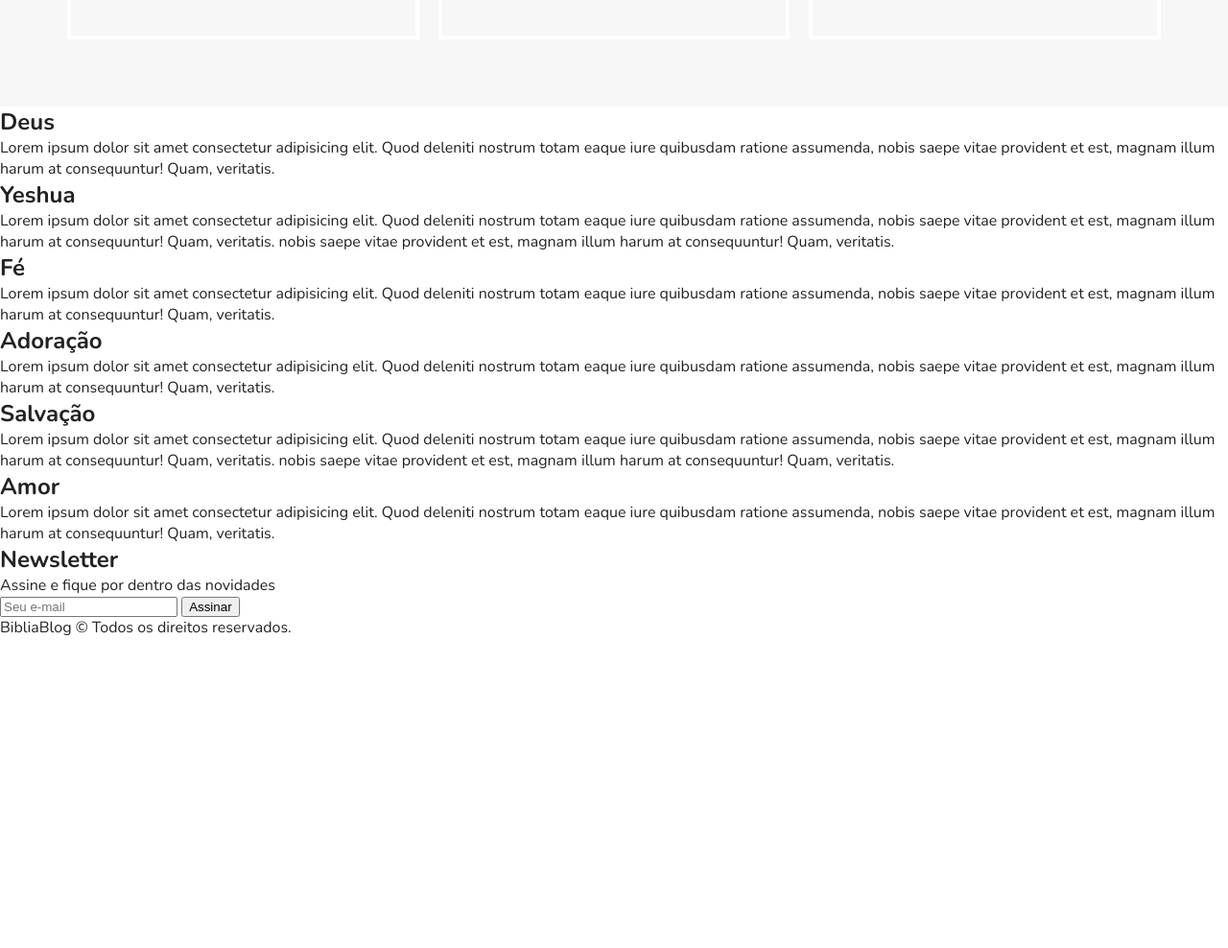
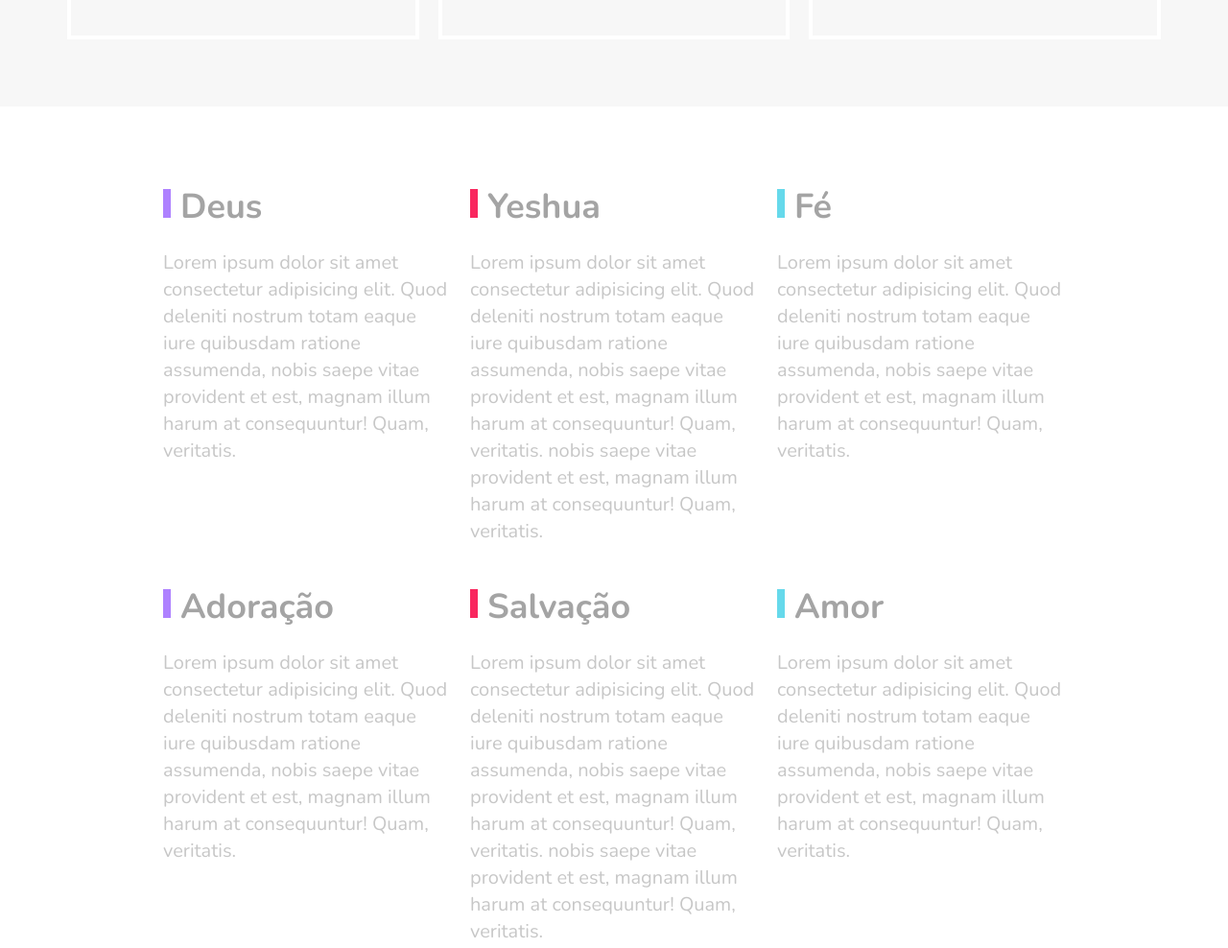
Before and after one commit to jeanpaulinossp/CSS-Estudos, a plain HTML site: page FlexBlog/index.html in a window 1280 px wide. Shown: the part 2520-3508 px from the top of the page at 96% size. Before the commit the page ends 3185 px from the top, so only its background shows below. Drawn offline with nearby package versions, Linux system fonts and the light colour scheme.

Commit message:
Estilização das informações

```diff
--- a/FlexBlog/css/style.css
+++ b/FlexBlog/css/style.css
@@ -282,3 +282,50 @@ img {
     order: -1;
   }
 }
+
+/* Qualidade / Informações */
+
+.qualidade {
+  max-width: 960px;
+  margin: 60px auto;
+  display: flex;
+  flex-wrap: wrap;
+}
+
+.qualidade-item {
+  flex: 1 1 300px;
+  margin: 20px 10px;
+}
+
+.qualidade-item h2 {
+  font-size: 2.25rem;
+  color: #a4a4a4;
+  margin-bottom: 20px;
+}
+
+.qualidade-item h2::before {
+  content: "";
+  display: inline-block;
+  width: 8px;
+  height: 30px;
+  margin-right: 10px;
+  background: blue;
+}
+
+.qualidade-item:nth-of-type(3n + 1) h2::before {
+  background: #ae81ff;
+}
+
+.qualidade-item:nth-of-type(3n + 2) h2::before {
+  background: #f9265e;
+}
+
+.qualidade-item:nth-of-type(3n + 3) h2::before {
+  background: #66d9eb;
+}
+
+.qualidade-item p {
+  font-size: 1.25rem;
+  line-height: 1.4;
+  color: #c7c7c7;
+}
```
